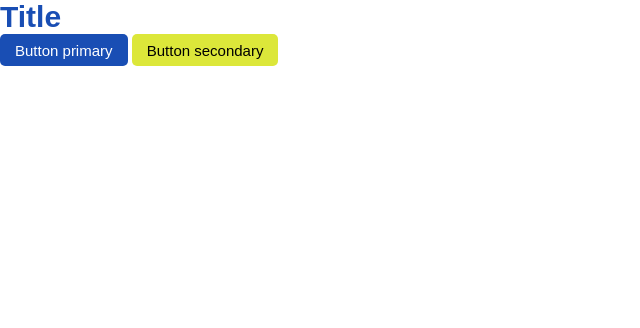
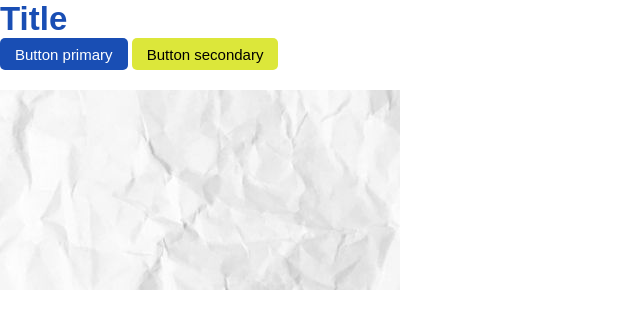
Before and after one commit to xatepk/less, a plain HTML site: page index.html in a window 1280 px wide. Shown: the whole page, without its empty margins (0-640 px from the left). Drawn offline with Linux system fonts and the light colour scheme.

Commit message:
First commit

```diff
--- a/index.html
+++ b/index.html
@@ -12,5 +12,7 @@
   <button class="btn btn_primary">Button primary</button>
   <button class="btn btn_secondary">Button secondary</button>
 
+  <div class="image"></div>
+
 </body>
 </html>
--- a/styles.less
+++ b/styles.less
@@ -15,3 +15,4 @@ body {
 //Blocks
 @import url('./styles/blocks/title.less');;
 @import url('./styles/blocks/btn.less');
+@import url('./styles/blocks/image.less');
--- /dev/null
+++ b/styles/blocks/image.less
@@ -0,0 +1,6 @@
+.image {
+  width: 400px;
+  height: 200px;
+  margin-top: 20px;
+  background: url('@{img}/bg.jpeg');
+}
--- a/styles/blocks/title.less
+++ b/styles/blocks/title.less
@@ -1,6 +1,10 @@
 .title {
   margin: 0;
-  font-size: 2em;
+  font-size: 2.2rem;
   font-weight: 700;
   color: @primary;
+
+  @media screen and (@breakpoint-sm) {
+    font-size: 1.8rem;
+  }
 }
--- a/styles/const.less
+++ b/styles/const.less
@@ -2,3 +2,5 @@
 @secondary: rgb(220, 231, 58);
 @black: #000;
 @radius: 5px;
+@img: './img';
+@breakpoint-sm: ~'max-width: 1273px';
```
Also changed, not shown: img/bg.jpeg (added), styles.css.
